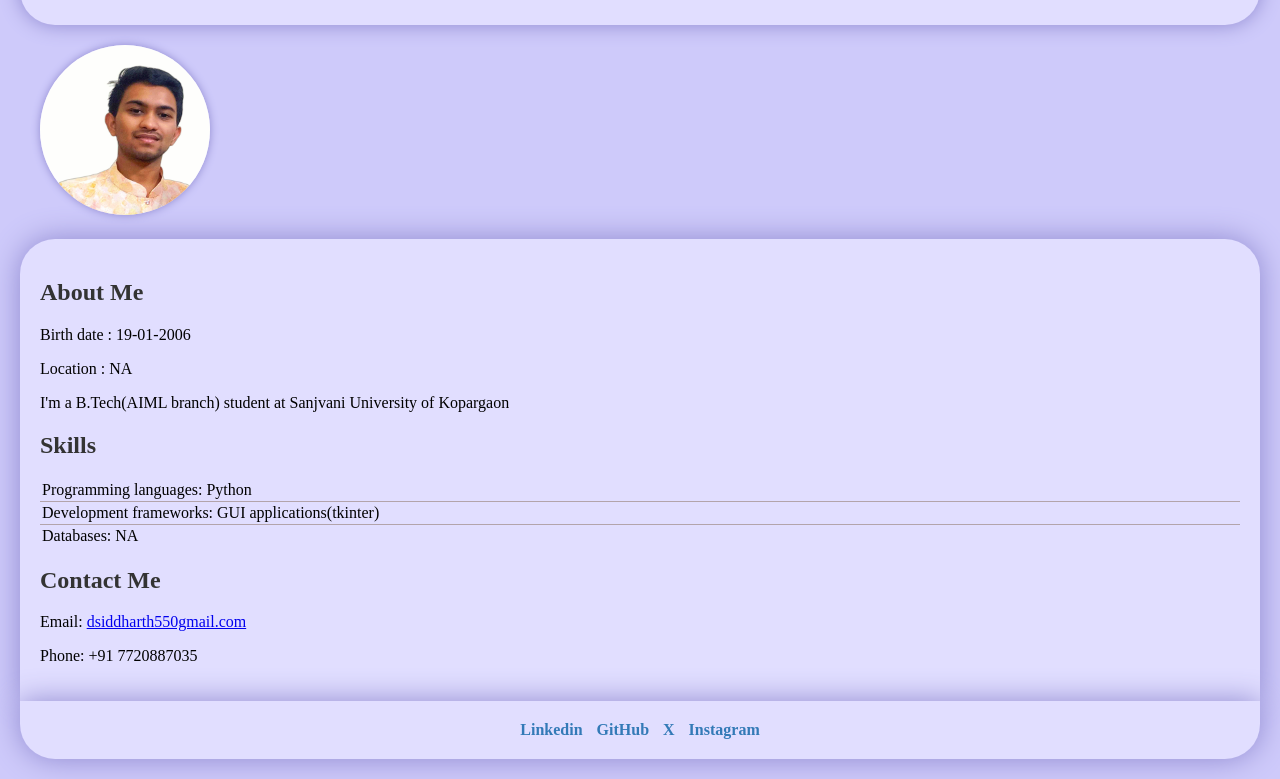
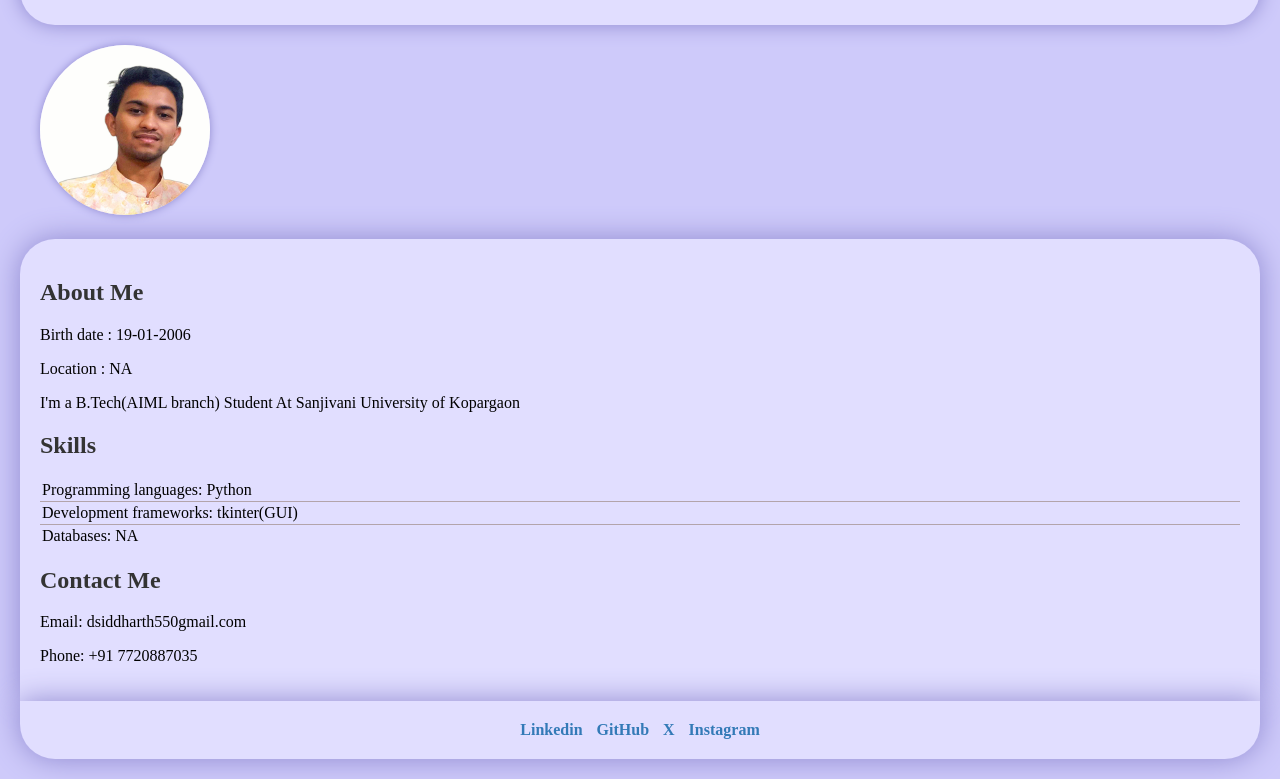
Before and after one commit to siddharth192006/Profile, a plain HTML site: page index.html in a window 1280 px wide. Shown: the part 130-909 px from the top of the page. Drawn offline with Linux system fonts and the light colour scheme.

Commit message:
Update index.html
Signed-off-by: Siddharth Deshmukh <110730492+siddharth192006@users.noreply.github.com>

```diff
--- a/index.html
+++ b/index.html
@@ -111,15 +111,15 @@
       <h2>About Me</h2>
       <p>Birth date : 19-01-2006</p>
       <p>Location : NA</p>
-      <p>I'm a B.Tech(AIML branch) student at Sanjvani University of Kopargaon</p>
+      <p>I'm a B.Tech(AIML branch) Student At Sanjivani University of Kopargaon</p>
       <h2>Skills</h2>
       <ul>
         <li>Programming languages: Python</li>
-        <li>Development frameworks: GUI  applications(tkinter)</li>
+        <li>Development frameworks: tkinter(GUI)</li>
         <li>Databases: NA </li>
       </ul>
       <h2>Contact Me</h2>
-      <p>Email: <a href="dsiddharth550@gmail.com">dsiddharth550gmail.com</a></p>
+      <p>Email: dsiddharth550gmail.com</p>
       <p>Phone: +91 7720887035</p>
     </section>
 
```
